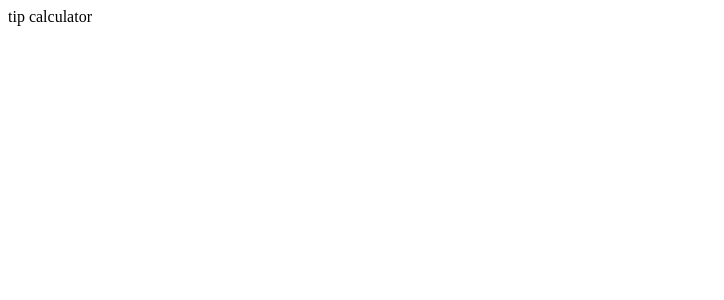
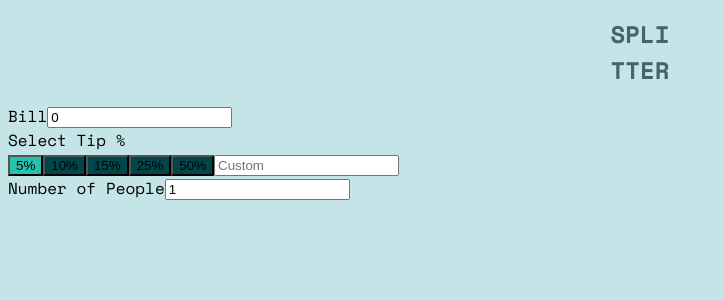
Before and after one commit to jfiora/tip-calculator-app, a React (Vite) app: page / in a window 1280 px wide. Shown: the top 300 px of the page, without its empty margins (0-724 px from the left). Built offline with nearby package versions, Linux system fonts and the light colour scheme.

Commit message:
add card component

```diff
--- a/index.html
+++ b/index.html
@@ -3,9 +3,12 @@
   <head>
     <meta charset="UTF-8" />
     <meta name="viewport" content="width=device-width, initial-scale=1.0" />
+    <style>
+      @import url('https://fonts.googleapis.com/css2?family=Space+Mono:wght@400;500;700&display=swap');
+    </style>
     <title>Tip Calculator App</title>
   </head>
-  <body>
+  <body style="background-color: #c4e4e7;">
     <div id="root"></div>
     <script type="module" src="/src/main.jsx"></script>
   </body>
--- /dev/null
+++ b/src/App.css
@@ -0,0 +1,12 @@
+:root {
+  --background-color: #c4e4e7;
+  --title-color: #456467;
+  --buttons-color: #00474b;
+  --selected-button: #26c2ad;
+}
+
+.App {
+  padding: 0;
+  margin: 0;
+  font-family: "Space Mono", monospace;
+}
--- a/src/App.jsx
+++ b/src/App.jsx
@@ -1,8 +1,13 @@
-import { useState } from 'react'
+import Header from './components/header/Header';
+import Card from './components/card/Card';
+import './App.css';
 
 function App() {
   return (
-    <div> tip calculator </div>
+    <div className="App">
+      <Header />
+      <Card />
+    </div>
   );
 }
 
--- /dev/null
+++ b/src/components/card/Card.css
@@ -0,0 +1,7 @@
+.tip-btn {
+  background-color: #00474b;
+}
+
+.tip-btn-active {
+  background-color: #26c2ad;
+}
--- /dev/null
+++ b/src/components/card/Card.jsx
@@ -0,0 +1,61 @@
+import React, {useState} from "react";
+import './Card.css';
+
+const Card = () => {
+    const [bill, setBill] = useState(0);
+    const [tip, setTip] = useState(5);
+    const [people, setPeople] = useState(1);
+
+    const tipButtons = [
+        {
+            value: 5,
+            label: '5%'
+        },
+        {
+            value: 10,
+            label: '10%'
+        },
+        {
+            value: 15,
+            label: '15%'
+        },
+        {
+            value: 25,
+            label: '25%'
+        },
+        {
+            value: 50,
+            label: '50%'
+        }
+    ];
+
+    return (
+        <div className="input">
+            <div className="input-bill">
+                <span>Bill</span>
+                <input  value={bill} onChange={(e) => setBill(e.target.value)}/>
+            </div>
+            <div className="input-tip">
+                <span className>Select Tip %</span>
+                <div className="tip-select">
+                    {tipButtons.map(tipButton => (
+                        <button
+                            key={tipButton.value}
+                            className={tip === tipButton.value ? 'tip-btn-active' : 'tip-btn'}
+                            onClick={() => setTip(tipButton.value)}
+                        >
+                            {tipButton.label}
+                        </button>
+                    ))}
+                    <input className="tip-input" placeholder="Custom"  onChange={(e) => setTip(e.target.value)}/>
+                </div>
+            </div>
+            <div className="input-people">
+                <span>Number of People</span>
+                <input  value={people} onChange={(e) => setPeople(e.target.value)}/>
+             </div>
+        </div>
+    );
+};
+
+export default Card;
--- /dev/null
+++ b/src/components/header/Header.css
@@ -0,0 +1,6 @@
+h1 {
+  font-size: 1.5em;
+  text-align: center;
+  color: var(--title-color);
+  text-transform: uppercase;
+}
--- /dev/null
+++ b/src/components/header/Header.jsx
@@ -0,0 +1,12 @@
+import React from "react";
+import './Header.css';
+
+const Header = () => {
+    return (
+        <div>
+            <h1>spli<br/>tter</h1>
+        </div>
+    );
+};
+
+export default Header;
```
